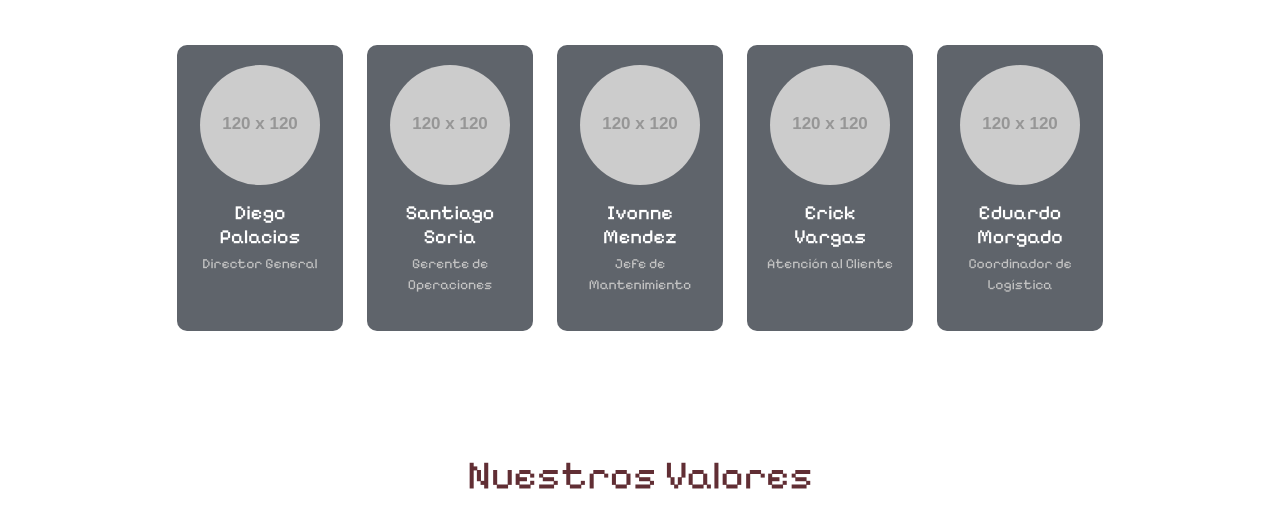
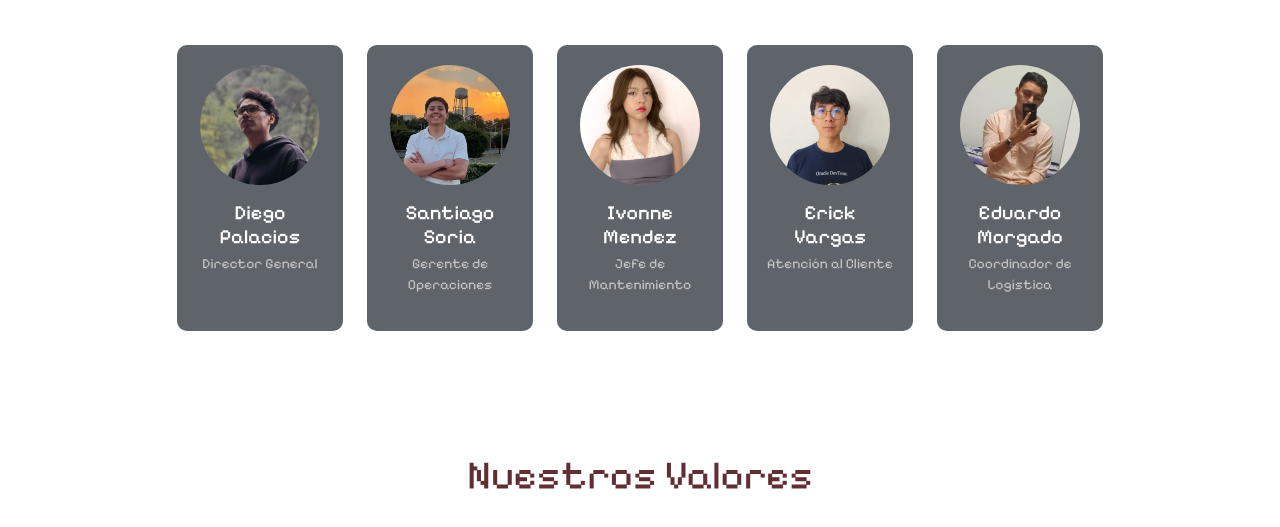
Before and after one commit to Santiago-Soria/donkeys-platform, a website with bundled scripts: page build/Nosotros.html in a window 1280 px wide. Shown: the part 273-800 px from the top of the page. Built offline with nearby package versions, Linux system fonts and the light colour scheme; no server answers; placeholder pictures from the web are drawn by us.

Commit message:
nosotros

```diff
--- a/build/Nosotros.html
+++ b/build/Nosotros.html
@@ -51,7 +51,7 @@
         <div class="col-md-6 col-lg-4 col-xl-2 mb-4">
           <div class="team-card">
             <div class="team-img-container mx-auto mb-3">
-              <img src="https://placehold.co/120x120" alt="Carlos Mendoza" class="team-img">
+              <img src="/Imagenes/palace.png" alt="Carlos Mendoza" class="team-img">
             </div>
             <h3 class="team-name">Diego Palacios</h3>
             <p class="team-position">Director General</p>
@@ -62,7 +62,7 @@
         <div class="col-md-6 col-lg-4 col-xl-2 mb-4">
           <div class="team-card">
             <div class="team-img-container mx-auto mb-3">
-              <img src="https://placehold.co/120x120" alt="María González" class="team-img">
+              <img src="/Imagenes/santi.png" alt="María González" class="team-img">
             </div>
             <h3 class="team-name">Santiago Soria</h3>
             <p class="team-position">Gerente de Operaciones</p>
@@ -73,7 +73,7 @@
         <div class="col-md-6 col-lg-4 col-xl-2 mb-4">
           <div class="team-card">
             <div class="team-img-container mx-auto mb-3">
-              <img src="https://placehold.co/120x120" alt="Roberto Silva" class="team-img">
+              <img src="/Imagenes/ivonne.jpg" alt="Roberto Silva" class="team-img">
             </div>
             <h3 class="team-name">Ivonne Mendez</h3>
             <p class="team-position">Jefe de Mantenimiento</p>
@@ -84,7 +84,7 @@
         <div class="col-md-6 col-lg-4 col-xl-2 mb-4">
           <div class="team-card">
             <div class="team-img-container mx-auto mb-3">
-              <img src="https://placehold.co/120x120" alt="Ana Rodríguez" class="team-img">
+              <img src="/Imagenes/pericks.jpg" alt="Ana Rodríguez" class="team-img">
             </div>
             <h3 class="team-name">Erick Vargas</h3>
             <p class="team-position">Atención al Cliente</p>
@@ -95,7 +95,7 @@
         <div class="col-md-6 col-lg-4 col-xl-2 mb-4">
           <div class="team-card">
             <div class="team-img-container mx-auto mb-3">
-              <img src="https://placehold.co/120x120" alt="Luis Herrera" class="team-img">
+              <img src="/Imagenes/lalo.png" alt="Luis Herrera" class="team-img">
             </div>
             <h3 class="team-name">Eduardo Morgado</h3>
             <p class="team-position">Coordinador de Logística</p>
```
Also changed, not shown: Imagenes/ivonne.jpg (added), Imagenes/lalo.png (added), Imagenes/palace.png (added), Imagenes/pericks.jpg (added), Imagenes/santi.png (added).
